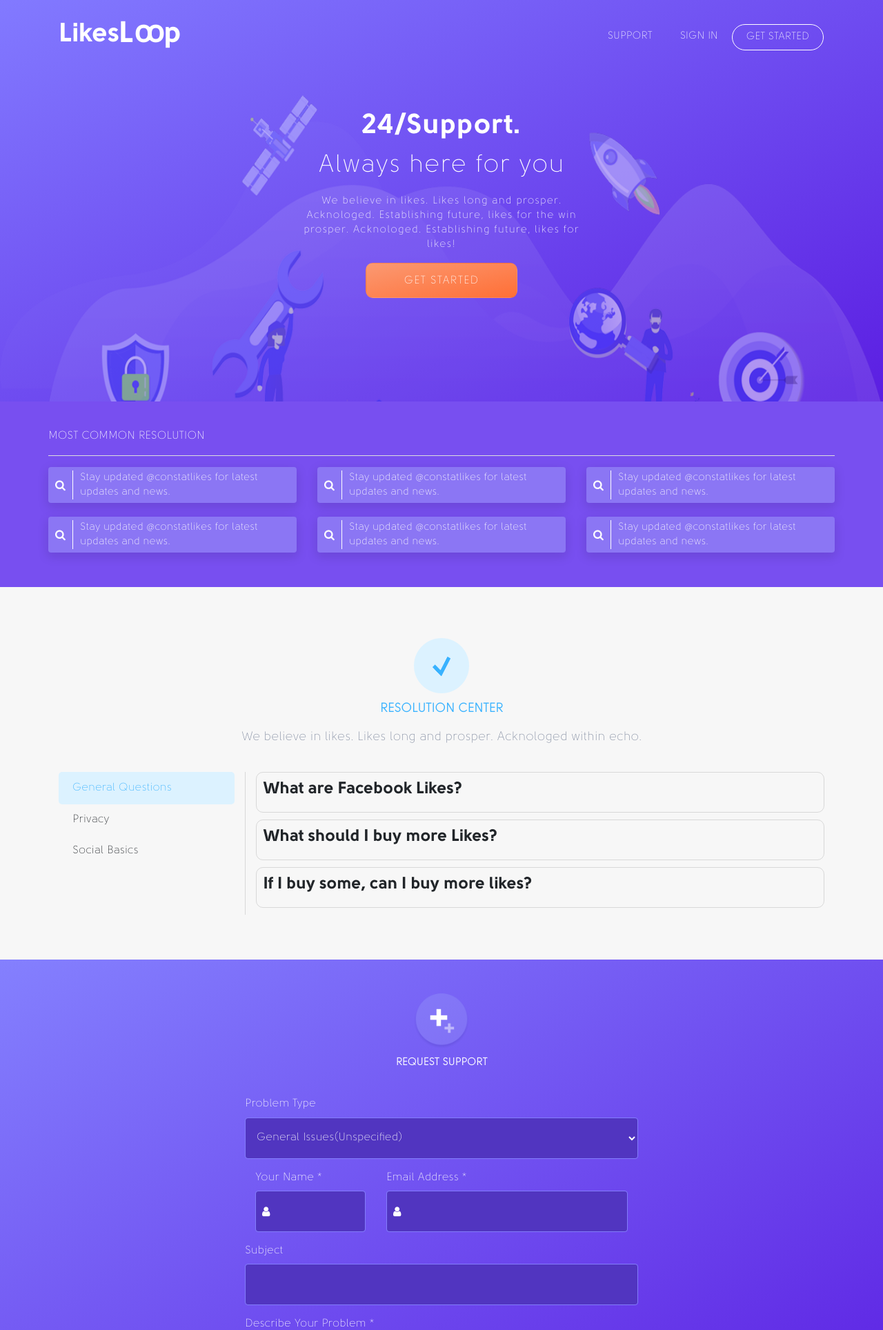
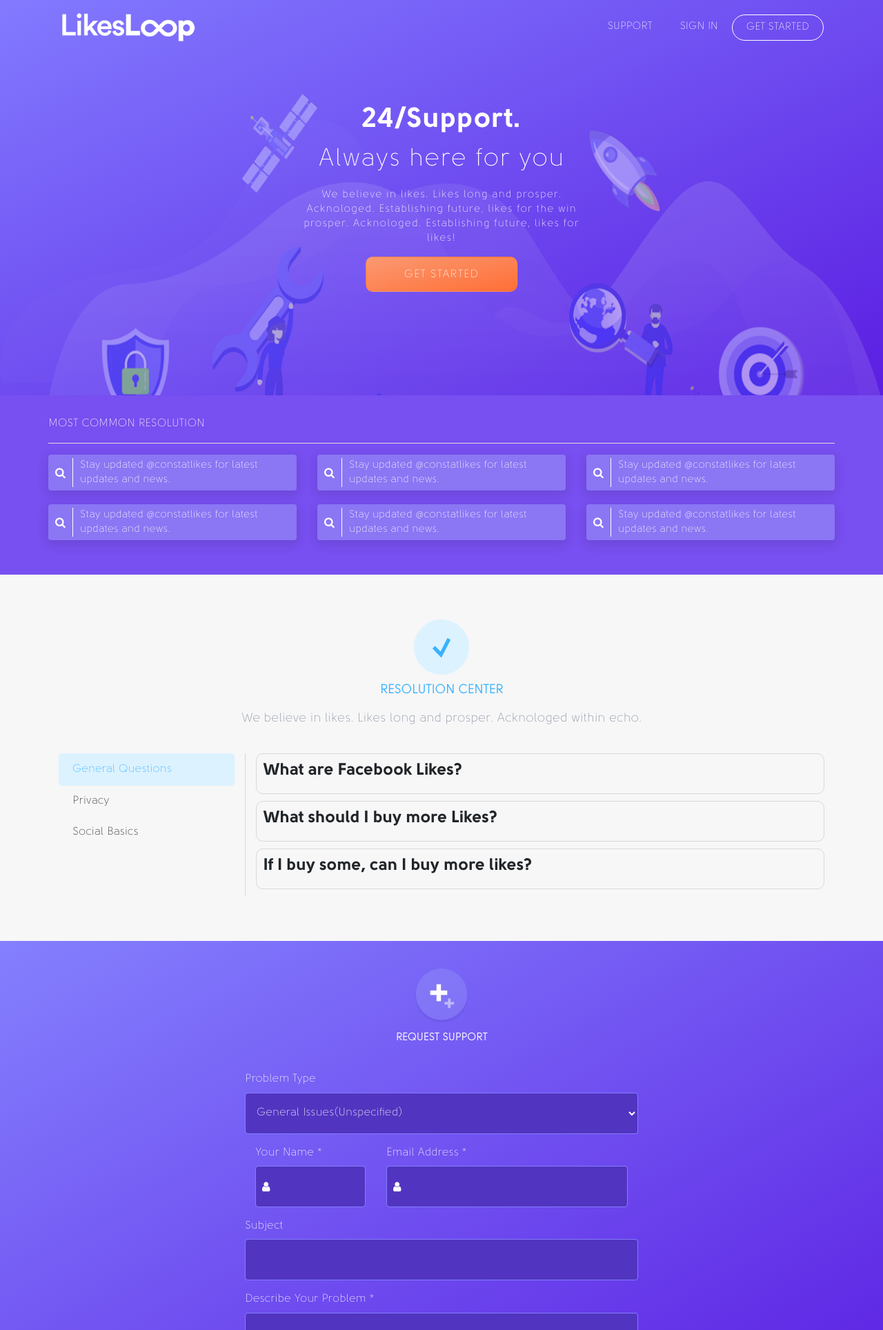
Before and after one commit to Edelweiss35/likesloop, a PHP site: page /support.html in a window 1280 px wide. Shown: the top 1928 px of the page at 69% size. Run offline with PHP 8.4, Linux system fonts and the light colour scheme; some libraries are stand-ins or nearby versions.

Commit message:
make it better

```diff
--- a/checkout.html
+++ b/checkout.html
@@ -60,9 +60,7 @@
             <div class="col-md-12">
                 <nav class="navbar navbar-expand-md navbar-fixed-top">
                   <a class="navbar-brand" href="index.html">
-                    <!--img src="images/logo.png" alt="logo"-->
-                    <div style="float : left"><h2 style="margin-top: 3px; font-size: 2.4rem;    color: #fff;">Likes</h2></div>
-                    <div style="float : right"><h1 style="font-size: 2.7rem;    color: #fff;">Lꝏp</h1></div>
+                    <img src="images/logo.png" alt="logo">
                 </a>
                     <button class="navbar-toggler" type="button" data-toggle="collapse" data-target="#navbarSupportedContent" aria-controls="navbarSupportedContent"
                         aria-expanded="false" aria-label="Toggle navigation">
--- a/css/reponsive.css
+++ b/css/reponsive.css
@@ -115,11 +115,17 @@
 		padding: 30px 0;
 	}
 	#main_back img {
-		margin-top: 40px;
+		margin-top: 0px;
 	}
 	.col-md-12 {
 		padding-right: 0px;
 		padding-left: 0px;
+	}
+	.container {
+		padding-top: 0px;
+	}
+	.header {
+		height: 70px;
 	}
 }
 /* Smartphones (portrait) ----------- */
--- a/css/style.css
+++ b/css/style.css
@@ -76,7 +76,7 @@
 
 .btn-main, .btn-main-sm {
   background-color: #21D6BF;
-  background-image: linear-gradient(100deg, #f9643d, #fe2a77);
+  background-image: linear-gradient(100deg, #ff733d, #ff5c57);
   color: #fff;
   display: inline-block;
   font-size: 14px;
@@ -1961,7 +1961,7 @@
 
 #checkout .btn_support{
   border-radius: 0.65rem;
-    background-image: linear-gradient(to bottom right, #fb9972, #FF6F36);
+  background-image: linear-gradient(100deg, #ff733d, #ff5c57);
   color: #FFFFFF;
   width: 100%
 }
@@ -1970,7 +1970,7 @@
   color: #FFFFFF;
   width: 80%;
   border-radius: 0.65rem;
-    background-image: linear-gradient(to bottom right, #fb9972, #FF6F36);
+  background-image: linear-gradient(100deg, #ff733d, #ff5c57);
 }
 
 #checkout input{
@@ -2065,7 +2065,7 @@
     color: #FFFFFF;
     width: 80%;
     margin-bottom: 20px;
-    background-image: linear-gradient(to bottom right, #fb9972, #FF6F36);
+    background-image: linear-gradient(100deg, #ff733d, #ff5c57);
 }
 
 #about_slider .review_box{
--- a/index.html
+++ b/index.html
@@ -54,9 +54,7 @@
             <div class="col-md-12">
                 <nav class="navbar navbar-expand-md navbar-fixed-top">
                     <a class="navbar-brand" href="index.html">
-                        <!--img src="images/logo.png" alt="logo"-->
-                        <div style="float : left"><h2 style="margin-top: 3px; font-size: 2.4rem;    color: #fff;">Likes</h2></div>
-                        <div style="float : right"><h1 style="font-size: 2.7rem;    color: #fff;">Lꝏp</h1></div>
+                        <img src="images/logo.png" alt="logo">
                     </a>
                     <button class="navbar-toggler" type="button" data-toggle="collapse" data-target="#navbarSupportedContent" aria-controls="navbarSupportedContent"
                         aria-expanded="false" aria-label="Toggle navigation">
--- a/package.html
+++ b/package.html
@@ -60,9 +60,7 @@
             <div class="col-md-12">
                 <nav class="navbar navbar-expand-md navbar-fixed-top">
                   <a class="navbar-brand" href="index.html">
-                    <!--img src="images/logo.png" alt="logo"-->
-                    <div style="float : left"><h2 style="margin-top: 3px; font-size: 2.4rem;    color: #fff;">Likes</h2></div>
-                    <div style="float : right"><h1 style="font-size: 2.7rem;    color: #fff;">Lꝏp</h1></div>
+                    <img src="images/logo.png" alt="logo">
                 </a>
                     <button class="navbar-toggler" type="button" data-toggle="collapse" data-target="#navbarSupportedContent" aria-controls="navbarSupportedContent"
                         aria-expanded="false" aria-label="Toggle navigation">
--- a/support.html
+++ b/support.html
@@ -54,9 +54,7 @@
             <div class="col-md-12">
                 <nav class="navbar navbar-expand-md navbar-fixed-top">
 									<a class="navbar-brand" href="index.html">
-										<!--img src="images/logo.png" alt="logo"-->
-										<div style="float : left"><h2 style="margin-top: 3px; font-size: 2.4rem;    color: #fff;">Likes</h2></div>
-										<div style="float : right"><h1 style="font-size: 2.7rem;    color: #fff;">Lꝏp</h1></div>
+										<img src="images/logo.png" alt="logo">
 								</a>
                     <button class="navbar-toggler" type="button" data-toggle="collapse" data-target="#navbarSupportedContent" aria-controls="navbarSupportedContent"
                         aria-expanded="false" aria-label="Toggle navigation">
```
